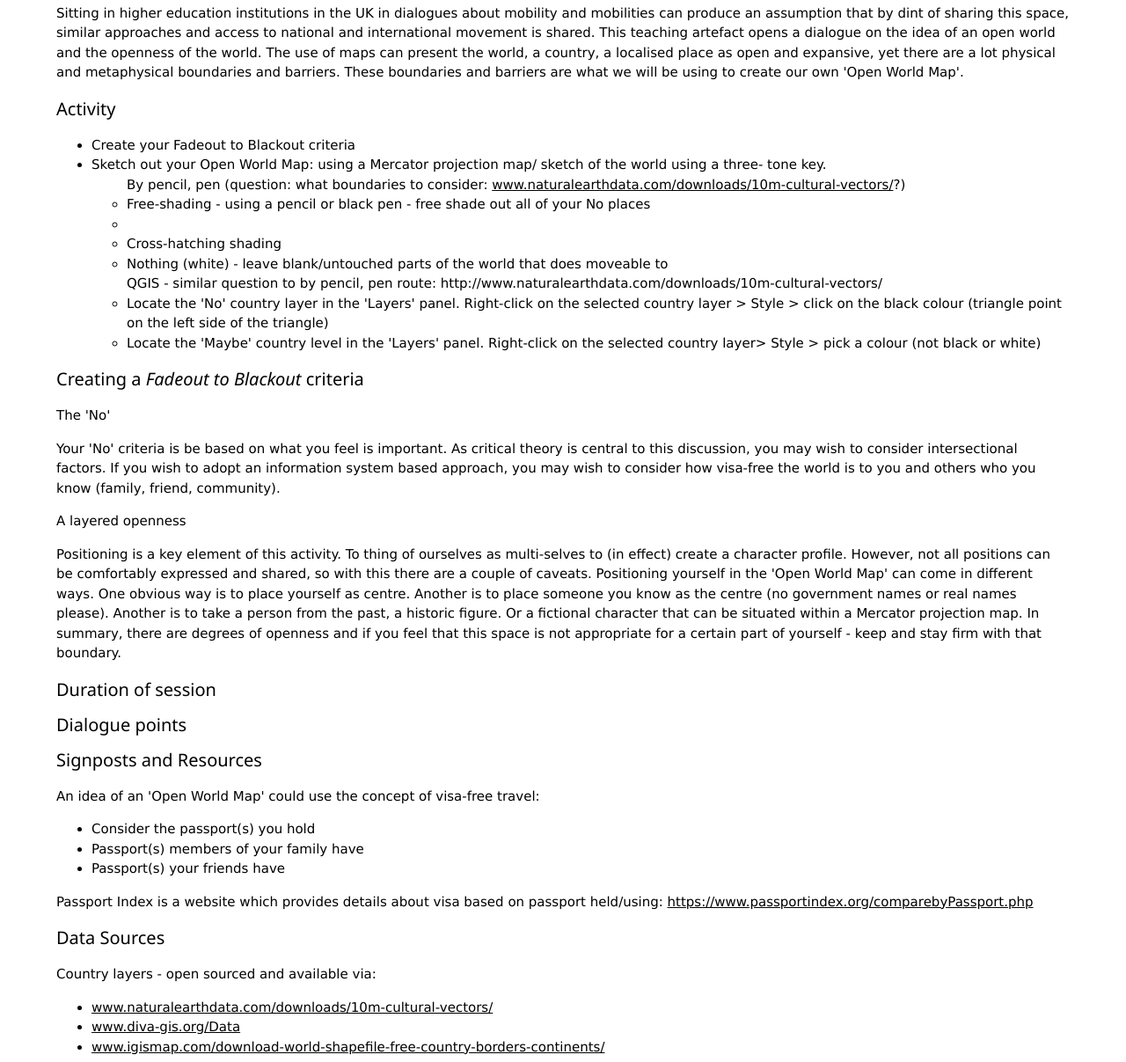
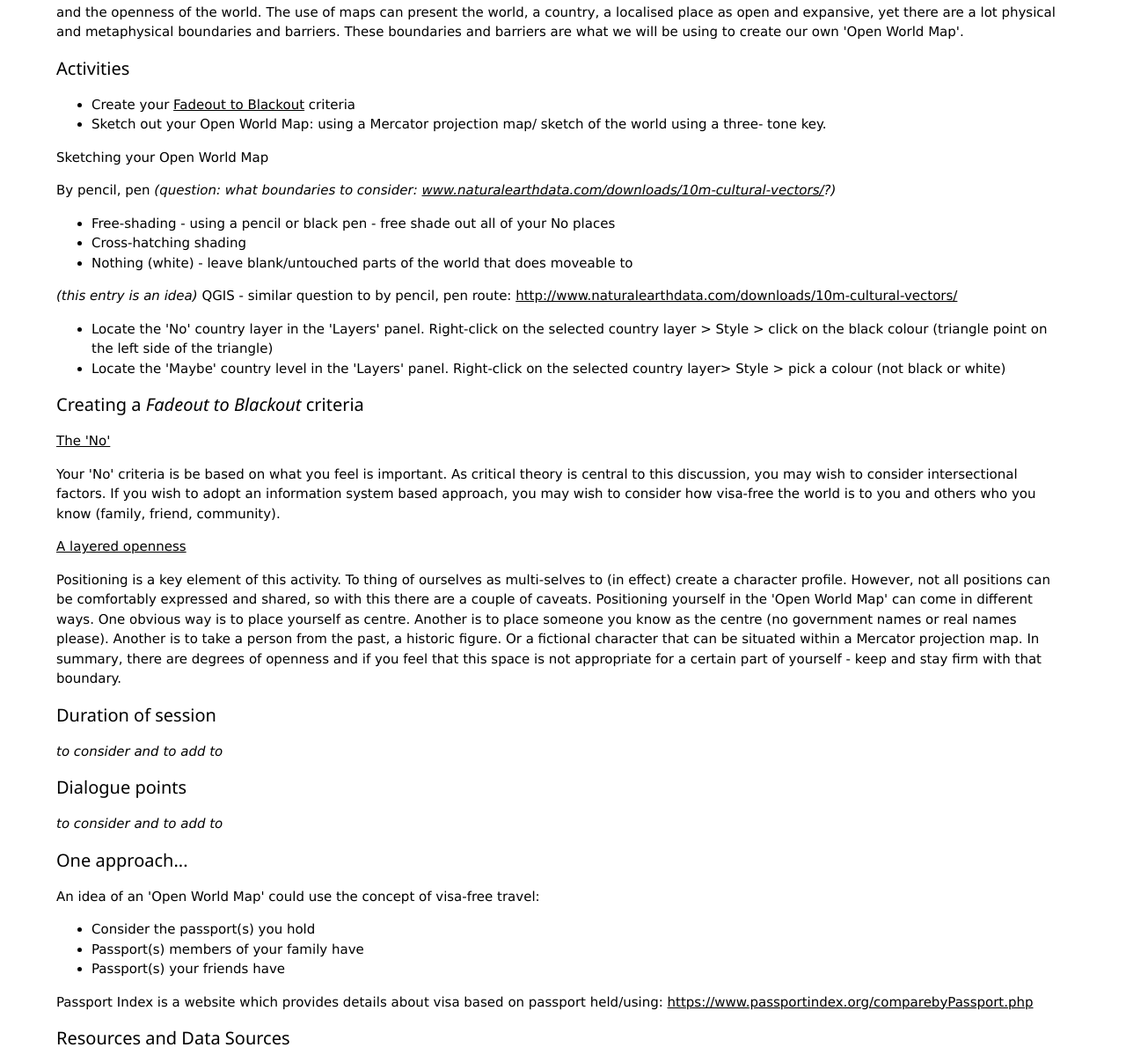
Before and after one commit to Nummo/UMS, a plain HTML site: page teaching-artefact.html in a window 1280 px wide. Shown: the part 273-1480 px from the top of the page at 88% size. Drawn offline with nearby package versions, Linux system fonts and the light colour scheme.

Commit message:
list fixed

```diff
--- a/teaching-artefact.html
+++ b/teaching-artefact.html
@@ -17,33 +17,38 @@
 	<div class="main">
 	<h1>Teaching Artefact</h1>
 	<p> Nenna Orie Chuku </p>
-	<h2>Idea</h2>
-	<h3>Fadeouts to Blackouts - how open is the world to you?</h3>
+	<h2>Idea: <b>Fadeouts to Blackouts - how open is the world to you?</b></h2>
 	<p>Sitting in higher education institutions in the UK in dialogues about mobility and mobilities can produce an assumption that by dint of sharing this space, similar approaches and access to national and international movement is shared. This teaching artefact opens a dialogue on the idea of an open world and the openness of the world. The use of maps can present the world, a country, a localised place as open and expansive, yet there are a lot physical and metaphysical boundaries and barriers. These boundaries and barriers are what we will be using to create our own 'Open World Map'.</p>
-	<h4>Activity</h4>
+	<h4>Activities</h4>
 	<ul>
-		<li>Create your Fadeout to Blackout criteria</li>
-		<li>Sketch out your Open World Map: using a Mercator projection map/ sketch of the world using a three- tone key. </li>
-		<ul>By pencil, pen (question: what boundaries to consider: <a href="http://www.naturalearthdata.com/downloads/10m-cultural-vectors/" target="_blank">www.naturalearthdata.com/downloads/10m-cultural-vectors/</a>?)
-			<li>Free-shading - using a pencil or black pen - free shade out all of your No places<li>
-			<li>Cross-hatching shading </li>
+		<li>Create your <a href="#FOB">Fadeout to Blackout</a> criteria</li>
+		<li>Sketch out your Open World Map: using a Mercator projection map/ sketch of the world using a three- tone key.</li>
+	</ul>
+	<p>Sketching your Open World Map</p>
+		<p>By pencil, pen <em>(question: what boundaries to consider: <a href="http://www.naturalearthdata.com/downloads/10m-cultural-vectors/" target="_blank">www.naturalearthdata.com/downloads/10m-cultural-vectors/</a>?)</em></p>
+			<ul>
+				<li>Free-shading - using a pencil or black pen - free shade out all of your No places</li>
+				<li>Cross-hatching shading</li>
 				<li>Nothing (white) - leave blank/untouched parts of the world that does moveable to</li>
 			</ul>
-		<ul>QGIS - similar question to by pencil, pen route: http://www.naturalearthdata.com/downloads/10m-cultural-vectors/
+	<p><em>(this entry is an idea)</em> QGIS - similar question to by pencil, pen route: <a href="http://www.naturalearthdata.com/downloads/10m-cultural-vectors/" target="_blank">http://www.naturalearthdata.com/downloads/10m-cultural-vectors/</a></p>
+				<ul>
 					<li>Locate the 'No' country layer in the 'Layers' panel. Right-click on the selected country layer > Style > click on the black colour (triangle point on the left side of the triangle)</li>
 			<li>Locate the 'Maybe' country level in the 'Layers' panel. Right-click on the selected country layer> Style > pick a colour (not black or white)</li>
 		</li>
 	</ul>
 </ul>
-<h4>Creating a <em>Fadeout to Blackout</em> criteria</h4>
-<p>The 'No'</p>
+<h4 id="#FOB">Creating a <em>Fadeout to Blackout</em> criteria</h4>
+<p><u>The 'No'</u></p>
 <p>Your 'No' criteria is be based on what you feel is important. As critical theory is central to this discussion, you may wish to consider intersectional factors. If you wish to adopt an information system based approach, you may wish to consider how visa-free the world is to you and others who you know (family, friend, community).
 </p>
-<p>A layered openness</p>
+<p><u>A layered openness</u></p>
 <p>Positioning is a key element of this activity. To thing of ourselves as multi-selves to (in effect) create a character profile. However, not all positions can be comfortably expressed and shared, so with this there are a couple of caveats. Positioning yourself in the 'Open World Map' can come in different ways. One obvious way is to place yourself as centre. Another is to place someone you know as the centre (no government names or real names please). Another is to take a person from the past, a historic figure. Or a fictional character that can be situated within a Mercator projection map. In summary, there are degrees of openness and if you feel that this space is not appropriate for a certain part of yourself - keep and stay firm with that boundary.</p>
 <h4>Duration of session</h4>
+	<p><em>to consider and to add to</em></p>
 <h4>Dialogue points</h4>
-<h4>Signposts and Resources</h4>
+	<p><em>to consider and to add to</em></p>
+<h4>One approach...</h4>
 	<p>An idea of an 'Open World Map' could use the concept of visa-free travel:</p>
 		<ul>
 			<li>Consider the passport(s) you hold</li>
@@ -52,7 +57,7 @@
 		</ul>
 	<p>Passport Index is a website which provides details about visa based on passport held/using:	<a href="https://www.passportindex.org/comparebyPassport.php
 	" target="_blank"> https://www.passportindex.org/comparebyPassport.php </a></p>
-<h4>Data Sources</h4>
+<h4>Resources and Data Sources</h4>
 <p>Country layers - open sourced and available via:</p>
 	<ul>
 		<li><a href="http://www.naturalearthdata.com/downloads/10m-cultural-vectors/" target="_blank">www.naturalearthdata.com/downloads/10m-cultural-vectors/</a></li>
@@ -60,6 +65,7 @@
 			<li><a href="https://www.igismap.com/download-world-shapefile-free-country-borders-continents/" target="_blank">www.igismap.com/download-world-shapefile-free-country-borders-continents/</a></li>
 		</ul>
 <h4>Alternative approach and/or extensions</h4>
+	<p>to consider and add to</p>
 	<ul>
 		<li>Going local - same principles but thinking about the local be it the country or city/town.</li>
 	</ul>
```
Lines whose indentation alone changed are shown as unchanged.
